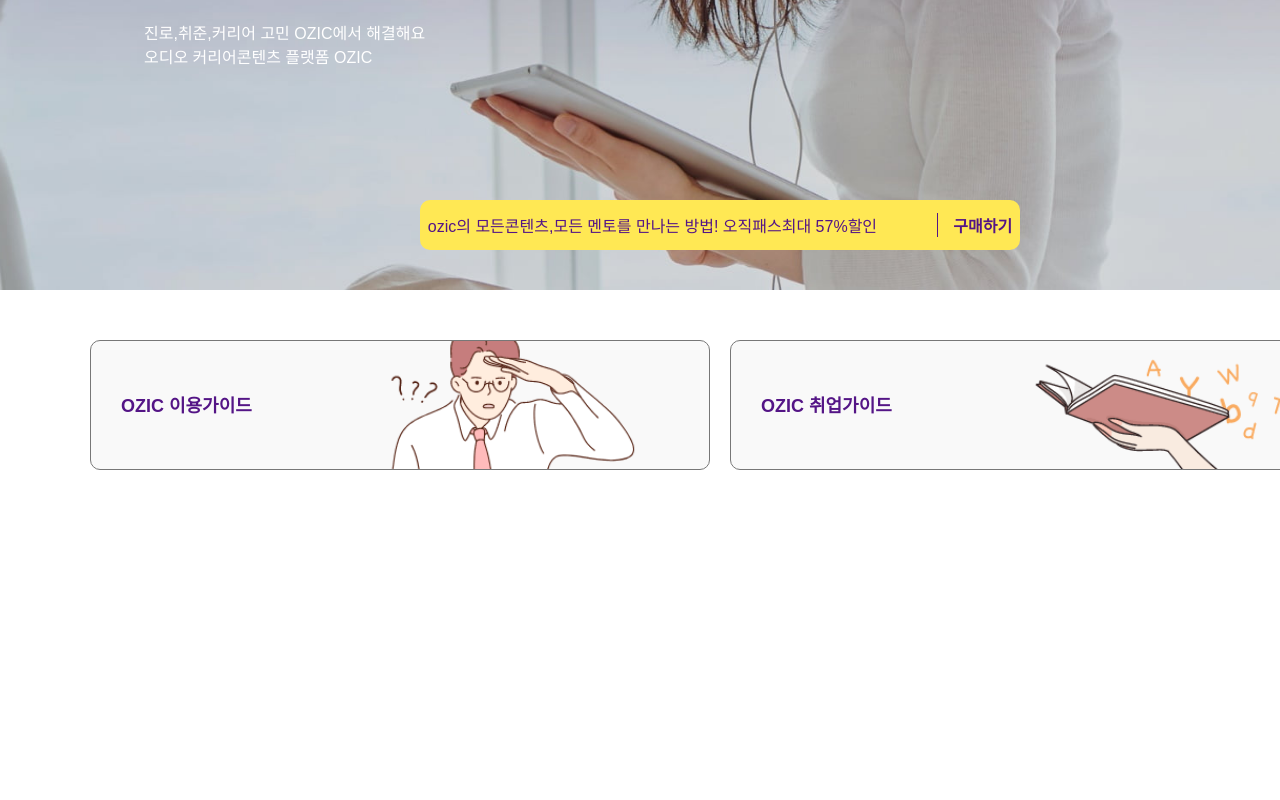
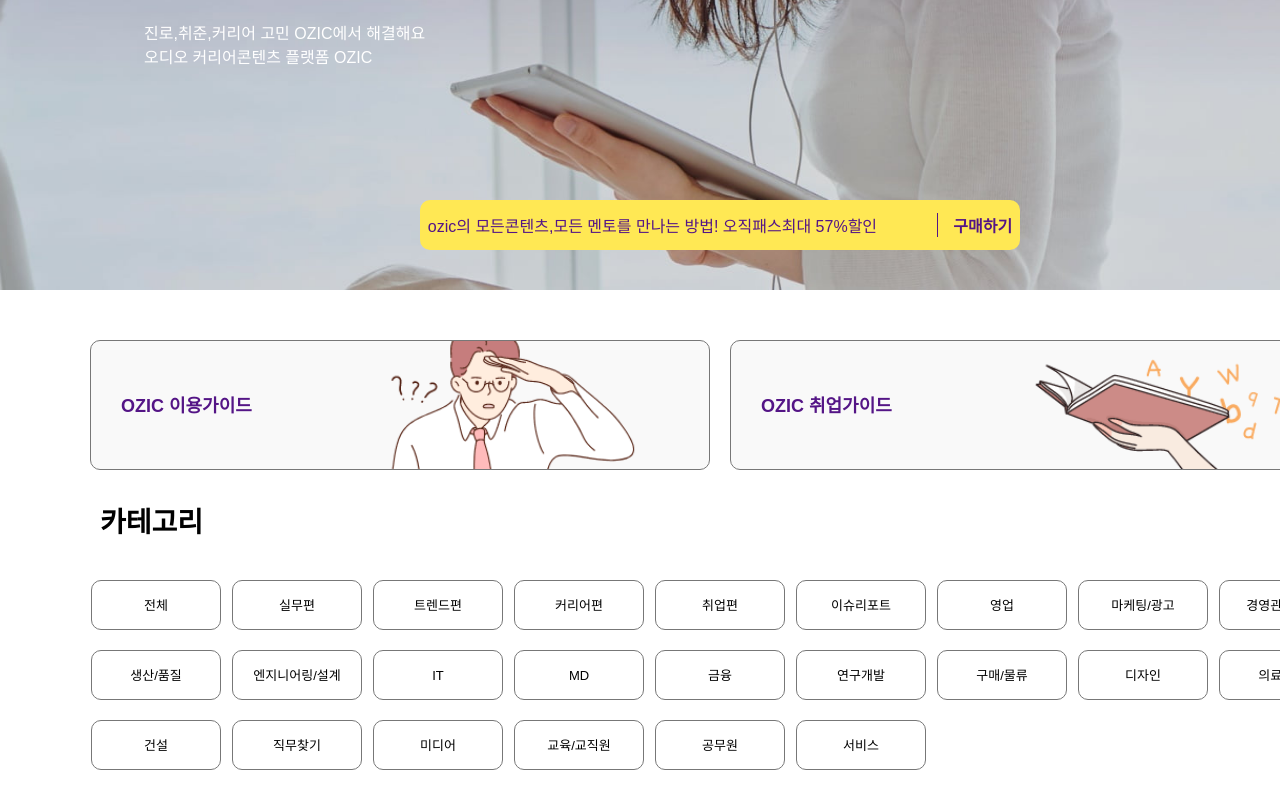
Before and after one commit to gyuwanc1/react_project, a React (Create React App) app in the folder clone_react01/: page /main in a window 1280 px wide. Shown: the part 310-1110 px from the top of the page. Before the commit the page ends 800 px from the top, so only its background shows below. Built offline with nearby package versions, Linux system fonts and the light colour scheme.

Commit message:
[add] category area

```diff
--- a/clone_react01/src/App.js
+++ b/clone_react01/src/App.js
@@ -1,5 +1,6 @@
 
 import './App.css';
+import Category from './component/Category';
 import Guide from './component/Guide';
 import Header from './component/Header';
 import Main from './component/Main';
@@ -11,7 +12,7 @@
       <Header />
       <Main />
       <Guide />
-
+      <Category />
     </div>
   );
 }
--- /dev/null
+++ b/clone_react01/src/component/Category.js
@@ -0,0 +1,38 @@
+
+import React from 'react';
+import '../style/category.scss'
+import { Link } from 'react-router-dom';
+
+export default function Category() {
+  return(
+  <div id='cate_box'>
+    <h2><Link to="/">카테고리</Link></h2>
+    <ul className='category_area'>
+      <li><Link to="/">전체</Link></li>
+      <li><Link to="/">실무편</Link></li>
+      <li><Link to="/">트렌드편</Link></li>
+      <li><Link to="/">커리어편</Link></li>
+      <li><Link to="/">취업편</Link></li>
+      <li><Link to="/">이슈리포트</Link></li>
+      <li><Link to="/">영업</Link></li>
+      <li><Link to="/">마케팅/광고</Link></li>
+      <li><Link to="/">경영관리/지원</Link></li>
+      <li><Link to="/">생산/품질</Link></li>
+      <li><Link to="/">엔지니어링/설계</Link></li>
+      <li><Link to="/">it</Link></li>
+      <li><Link to="/">md</Link></li>
+      <li><Link to="/">금융</Link></li>
+      <li><Link to="/">연구개발</Link></li>
+      <li><Link to="/">구매/물류</Link></li>
+      <li><Link to="/">디자인</Link></li>
+      <li><Link to="/">의료/복지</Link></li>
+      <li><Link to="/">건설</Link></li>
+      <li><Link to="/">직무찾기</Link></li>
+      <li><Link to="/">미디어</Link></li>
+      <li><Link to="/">교육/교직원</Link></li>
+      <li><Link to="/">공무원</Link></li>
+      <li><Link to="/">서비스</Link></li>
+    </ul>
+  </div>
+) ;
+}
--- /dev/null
+++ b/clone_react01/src/style/category.scss
@@ -0,0 +1,10 @@
+//category.scss
+
+#cate_box {width: 1280px; height: 300px; margin: auto; margin-top: 30px; font-family: sans-serif;
+  h2 {width: auto; height: auto; font-size: 28px; text-align: left; padding: 0px 20px;}
+  .category_area {display: flex; justify-content:start; flex-wrap:wrap ; width: auto; height: auto; margin-top:20px; text-transform: uppercase;
+    & li {width: 130px; height: 50px; border: 1px solid #777; border-radius: 10px; margin-top: 20px; margin-left: 11px; font-size: 13px;
+    & a {display: block; width: 100%; height: 100%; line-height: 50px;}
+    }
+  }
+}
```
